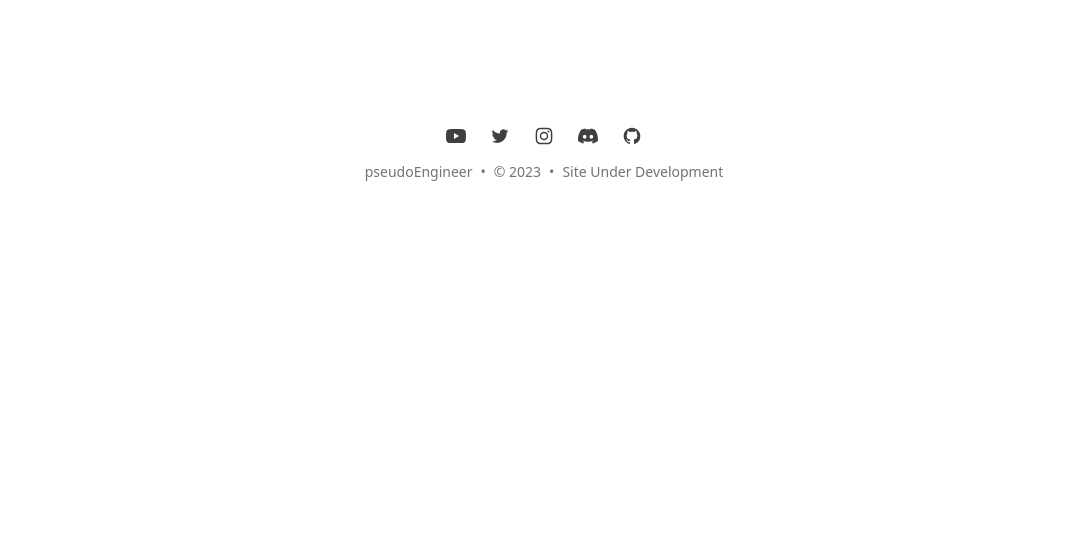
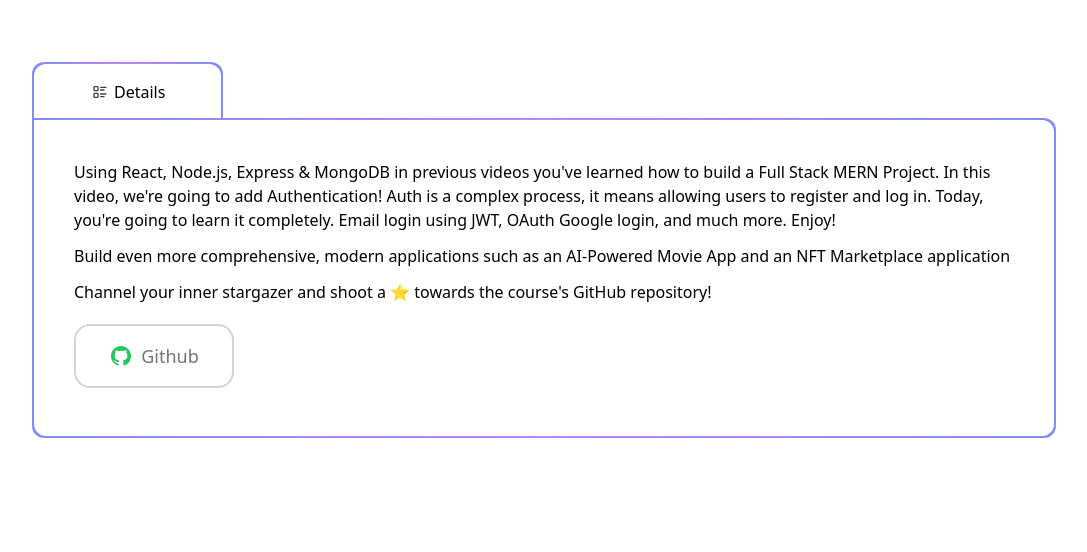
Before and after one commit to HEELSahil/pseudoengineer, a Next.js app: page /courses/flutter in a window 1280 px wide. Shown: the part 1082-1634 px from the top of the page, without its empty margins (96-1183 px from the left). Before the commit the page ends 1312 px from the top, so only its background shows below. Built offline with nearby package versions, Linux system fonts and the light colour scheme; no server answers.

Commit message:
Added Course Details Component

```diff
--- a/app/courses/[id]/page.jsx
+++ b/app/courses/[id]/page.jsx
@@ -9,6 +9,9 @@ export default function CourseList ({params}) {
   const slug = String(params.id)
   const course = coursesList.find((course) => course.slug === slug);
   const courseTags = course.tags;
+  const detailsPara1 = course.para1
+  const detailsPara2 = course.para2
+  const githubLink = course.githubLink
 
   return (
     <section>
@@ -33,6 +36,31 @@ export default function CourseList ({params}) {
             ></iframe>
         </div>
         <div className='pt-16'></div>
+        <div className="pb-16">
+          <div className="inline-block p-[2px] rounded-t-xl font-medium bg-gradient-to-r from-indigo-400 via-purple-400 to-indigo-400 -mb-1">
+            <div className="flex flex-row justify-center w-full h-full bg-white dark:bg-zinc-900 rounded-t-xl px-14 py-4">
+              <svg xmlns="http://www.w3.org/2000/svg" width="24" height="24" className="fill-current text-gray-700 dark:text-gray-200 w-5 h-5 pt-1" viewBox="0 0 24 24"><path fill="none" stroke="currentColor" stroke-linecap="round" stroke-linejoin="round" stroke-width="2" d="M13 5h8m-8 4h5m-5 6h8m-8 4h5M3 5a1 1 0 0 1 1-1h4a1 1 0 0 1 1 1v4a1 1 0 0 1-1 1H4a1 1 0 0 1-1-1zm0 10a1 1 0 0 1 1-1h4a1 1 0 0 1 1 1v4a1 1 0 0 1-1 1H4a1 1 0 0 1-1-1z"/></svg>
+              <p className="pl-1">Details</p>
+            </div>
+          </div>
+          <div className="inline-block p-[2px] rounded-b-xl rounded-r-xl font-medium bg-gradient-to-r from-indigo-400 via-purple-400 to-indigo-400">
+            <div className="w-full h-full rounded-b-xl rounded-r-xl bg-white dark:bg-zinc-900 px-10 py-10 space-y-3">
+              <p>{detailsPara1}</p>
+              <p>{detailsPara2}</p>
+              <p>Channel your inner stargazer and shoot a ⭐ towards the course&apos;s GitHub repository!</p>
+              <div className="py-2" style={{ maxWidth: '160px' }}>
+                <Link href={githubLink}>
+                  <div className="h-full w-full rounded-2xl border-2 border-gray-300 transform transition-transform duration-200 hover:scale-105">
+                    <div className="flex flex-row h-full w-full p-4 rounded-2xl items-center justify-center">
+                      <svg className="fill-current text-green-500 w-6 h-6" fill="currentColor" viewBox="0 0 24 24" aria-hidden="true"><path fillRule="evenodd" d="M12 2C6.477 2 2 6.484 2 12.017c0 4.425 2.865 8.18 6.839 9.504.5.092.682-.217.682-.483 0-.237-.008-.868-.013-1.703-2.782.605-3.369-1.343-3.369-1.343-.454-1.158-1.11-1.466-1.11-1.466-.908-.62.069-.608.069-.608 1.003.07 1.531 1.032 1.531 1.032.892 1.53 2.341 1.088 2.91.832.092-.647.35-1.088.636-1.338-2.22-.253-4.555-1.113-4.555-4.951 0-1.093.39-1.988 1.029-2.688-.103-.253-.446-1.272.098-2.65 0 0 .84-.27 2.75 1.026A9.564 9.564 0 0112 6.844c.85.004 1.705.115 2.504.337 1.909-1.296 2.747-1.027 2.747-1.027.546 1.379.202 2.398.1 2.651.64.7 1.028 1.595 1.028 2.688 0 3.848-2.339 4.695-4.566 4.943.359.309.678.92.678 1.855 0 1.338-.012 2.419-.012 2.747 0 .268.18.58.688.482A10.019 10.019 0 0022 12.017C22 6.484 17.522 2 12 2z" clipRule="evenodd" /></svg>
+                      <p className="ml-2 text-lg font-medium text-gray-500 dark:text-gray-400">Github</p>
+                    </div>
+                  </div>
+                </Link>
+              </div>
+            </div>
+          </div>
+      </div>
       <SimilarCourses currentCourseSlug={slug} tags={courseTags} />
     </section>
   )
--- a/data/coursesList.js
+++ b/data/coursesList.js
@@ -4,6 +4,9 @@ export const coursesList = [
         title: 'MERN Stack',
         slug: 'mern-stack',
         description: 'Lorem Ipsum is simply dummy text of the printing and typesetting industry. Lorem Ipsum has been...',
+        para1: 'Using React, Node.js, Express & MongoDB in previous videos you\'ve learned how to build a Full Stack MERN Project. In this video, we\'re going to add Authentication! Auth is a complex process, it means allowing users to register and log in. Today, you\'re going to learn it completely. Email login using JWT, OAuth Google login, and much more. Enjoy!',
+        para2: 'Build even more comprehensive, modern applications such as an AI-Powered Movie App and an NFT Marketplace application',
+        githubLink: 'https://github.com/HEELSahil/data-structures',
         imgSrc: '/static/images/mern.png',
         courseHeading: 'Build a Full Stack MERN App in an 8-Hour Hands-On Course',
         src: 'https://www.youtube.com/embed/Wt9sF9cJnPc',
@@ -14,6 +17,9 @@ export const coursesList = [
         title: 'Flutter',
         slug: 'flutter',
         description: 'Lorem Ipsum is simply dummy text of the printing and typesetting industry. Lorem Ipsum has been...',
+        para1: 'Using React, Node.js, Express & MongoDB in previous videos you\'ve learned how to build a Full Stack MERN Project. In this video, we\'re going to add Authentication! Auth is a complex process, it means allowing users to register and log in. Today, you\'re going to learn it completely. Email login using JWT, OAuth Google login, and much more. Enjoy!',
+        para2: 'Build even more comprehensive, modern applications such as an AI-Powered Movie App and an NFT Marketplace application',
+        githubLink: 'https://github.com/HEELSahil/data-structures',
         imgSrc: '/static/images/flutter.png',
         courseHeading: 'Build a Flutter App in an 8-Hour Hands-On Course',
         src: 'https://www.youtube.com/embed/Wt9sF9cJnPc',
@@ -24,6 +30,9 @@ export const coursesList = [
         title: 'Tailwind CSS',
         slug: 'tailwindcss',
         description: 'Lorem Ipsum is simply dummy text of the printing and typesetting industry. Lorem Ipsum has been...',
+        para1: 'Using React, Node.js, Express & MongoDB in previous videos you\'ve learned how to build a Full Stack MERN Project. In this video, we\'re going to add Authentication! Auth is a complex process, it means allowing users to register and log in. Today, you\'re going to learn it completely. Email login using JWT, OAuth Google login, and much more. Enjoy!',
+        para2: 'Build even more comprehensive, modern applications such as an AI-Powered Movie App and an NFT Marketplace application',
+        githubLink: 'https://github.com/HEELSahil/data-structures',
         imgSrc: '/static/images/tailwind.jpg',
         courseHeading: 'Learn Tailwind CSS in an 8-Hour Hands-On Course',
         src: 'https://www.youtube.com/embed/Wt9sF9cJnPc',
@@ -34,6 +43,9 @@ export const coursesList = [
         title: 'Swift Programming',
         slug: 'swift-programming',
         description: 'Lorem Ipsum is simply dummy text of the printing and typesetting industry. Lorem Ipsum has been...',
+        para1: 'Using React, Node.js, Express & MongoDB in previous videos you\'ve learned how to build a Full Stack MERN Project. In this video, we\'re going to add Authentication! Auth is a complex process, it means allowing users to register and log in. Today, you\'re going to learn it completely. Email login using JWT, OAuth Google login, and much more. Enjoy!',
+        para2: 'Build even more comprehensive, modern applications such as an AI-Powered Movie App and an NFT Marketplace application',
+        githubLink: 'https://github.com/HEELSahil/data-structures',
         imgSrc: '/static/images/tailwind.jpg',
         courseHeading: 'Learn Swift Programming in an 8-Hour Hands-On Course',
         src: 'https://www.youtube.com/embed/Wt9sF9cJnPc',
@@ -44,6 +56,9 @@ export const coursesList = [
         title: 'React JS',
         slug: 'react-js',
         description: 'Lorem Ipsum is simply dummy text of the printing and typesetting industry. Lorem Ipsum has been...',
+        para1: 'Using React, Node.js, Express & MongoDB in previous videos you\'ve learned how to build a Full Stack MERN Project. In this video, we\'re going to add Authentication! Auth is a complex process, it means allowing users to register and log in. Today, you\'re going to learn it completely. Email login using JWT, OAuth Google login, and much more. Enjoy!',
+        para2: 'Build even more comprehensive, modern applications such as an AI-Powered Movie App and an NFT Marketplace application',
+        githubLink: 'https://github.com/HEELSahil/data-structures',
         imgSrc: '/static/images/mern.png',
         courseHeading: 'Learn React JS in an 8-Hour Hands-On Course',
         src: 'https://www.youtube.com/embed/Wt9sF9cJnPc',
@@ -54,9 +69,12 @@ export const coursesList = [
         title: 'TypeScript',
         slug: 'typescript',
         description: 'Lorem Ipsum is simply dummy text of the printing and typesetting industry. Lorem Ipsum has been...',
+        para1: 'Using React, Node.js, Express & MongoDB in previous videos you\'ve learned how to build a Full Stack MERN Project. In this video, we\'re going to add Authentication! Auth is a complex process, it means allowing users to register and log in. Today, you\'re going to learn it completely. Email login using JWT, OAuth Google login, and much more. Enjoy!',
+        para2: 'Build even more comprehensive, modern applications such as an AI-Powered Movie App and an NFT Marketplace application',
+        githubLink: 'https://github.com/HEELSahil/data-structures',
         imgSrc: '/static/images/tailwind.jpg',
         courseHeading: 'Learn TypeScript in an 8-Hour Hands-On Course',
         src: 'https://www.youtube.com/embed/Wt9sF9cJnPc',
         tags: [ 'TYPESCRIPT', 'VITE']
     },
-  ]
+]
```
